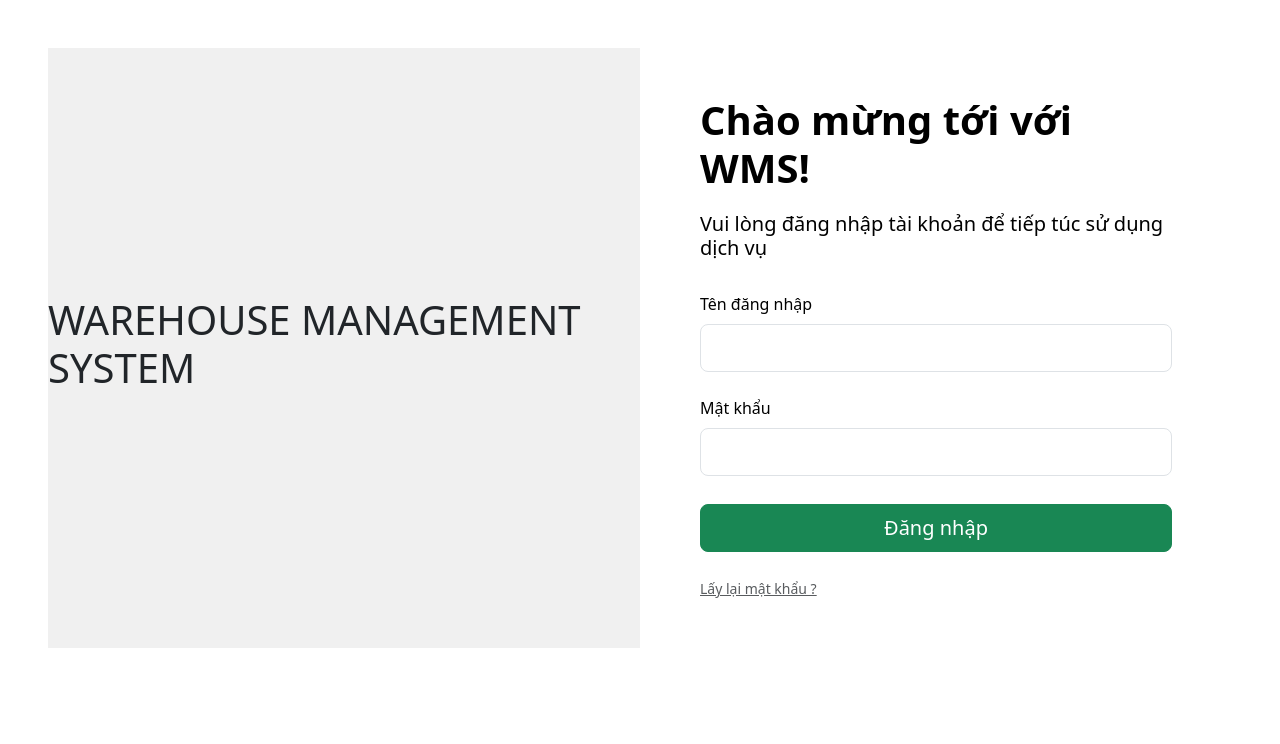
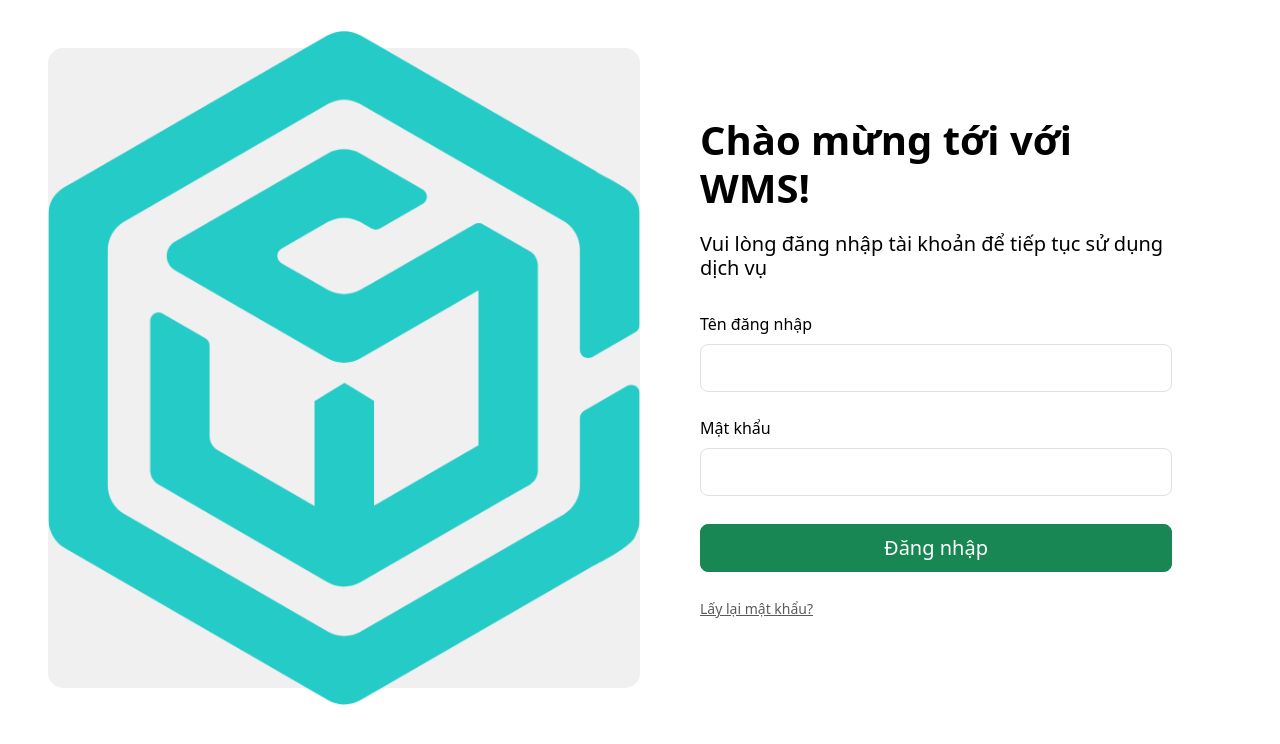
Before and after one commit to nghminh1404/WarehouseManagementSystem, a React (Create React App) app in the folder WarehouseManagement.Client/: page / in a window 1280 px wide. Shown: the top 744 px of the page. Built offline with nearby package versions, Linux system fonts and the light colour scheme.

Commit message:
Fix image

```diff
--- a/WarehouseManagement.Client/src/components/GlobalStyles/GlobalStyles.scss
+++ b/WarehouseManagement.Client/src/components/GlobalStyles/GlobalStyles.scss
@@ -12,3 +12,7 @@ body {
     font-family: 'Montserrat', sans-serif;
     font-optical-sizing: auto;
 }
+
+.custom-rounded {
+    border-radius: 15px; /* Chỉnh độ cong của góc */
+}
--- a/WarehouseManagement.Client/src/views/pages/authentication/Login.jsx
+++ b/WarehouseManagement.Client/src/views/pages/authentication/Login.jsx
@@ -1,14 +1,15 @@
+import ima from '../../../assets/images/logo.png';
 const Login = () => {
     return (
         <section className="h-100">
             <div className="container-fluid">
                 <div className="row p-5">
-                    <div className="col-sm-6 px-0 d-none d-sm-block">
+                    <div className="col-sm-6 px-0 d-lg-flex align-items-center justify-content-center ">
                         <div
-                            className="w-100 h-100  d-flex align-items-center justify-content-center"
-                            style={{ backgroundColor: '#f0f0f0' }}
+                            className="w-100 d-flex align-items-center justify-content-center custom-rounded"
+                            style={{ backgroundColor: '#f0f0f0', height: '80vh' }}
                         >
-                            <h1>WAREHOUSE MANAGEMENT SYSTEM</h1>
+                            <img className="img-fluid" src={ima} alt="WAREHOUSE MANAGEMENT SYSTEM" />
                         </div>
                     </div>
                     <div className="col-sm-6 d-flex align-items-center">
@@ -19,7 +20,7 @@ const Login = () => {
                                 </div>
 
                                 <h5 className="fw-normal mb-3 pb-3">
-                                    Vui lòng đăng nhập tài khoản để tiếp túc sử dụng dịch vụ
+                                    Vui lòng đăng nhập tài khoản để tiếp tục sử dụng dịch vụ
                                 </h5>
 
                                 <div className="form-outline mb-4">
@@ -33,7 +34,6 @@ const Login = () => {
                                     <label className="form-label" htmlFor="form2Example27">
                                         Mật khẩu
                                     </label>
-
                                     <input
                                         type="password"
                                         id="form2Example27"
@@ -48,7 +48,7 @@ const Login = () => {
                                 </div>
 
                                 <a className="small text-muted" href="#!">
-                                    Lấy lại mật khẩu ?
+                                    Lấy lại mật khẩu?
                                 </a>
                             </form>
                         </div>
```
Also changed, not shown: WarehouseManagement.Client/src/assets/images/logo.png (added), 1 other file (tests, documents, lock files or other folders).
